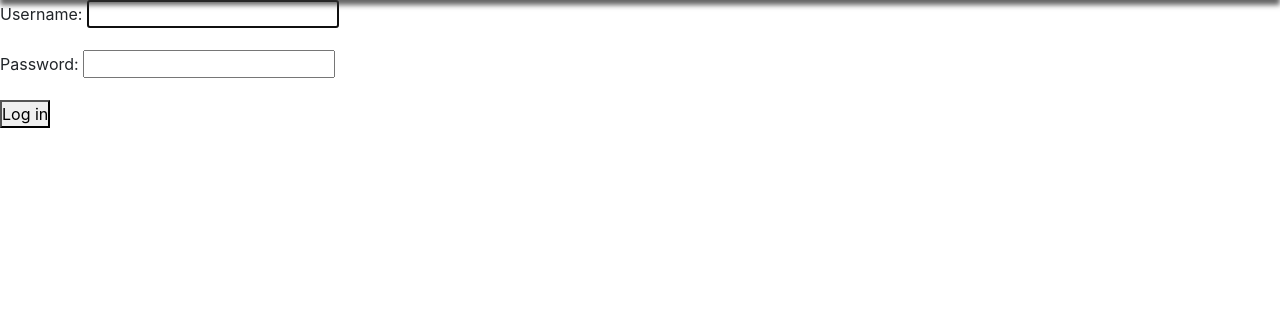
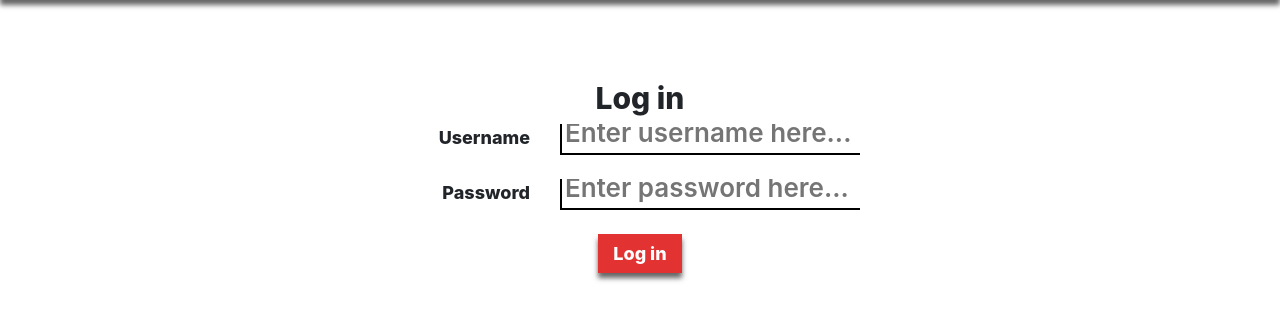
Before and after one commit to kirylzhautouski/GamesCatalog, a Django app: page /login/ in a window 1280 px wide. Shown: the part 62-383 px from the top of the page. Run offline with Django 3.2, Linux system fonts and the light colour scheme; some libraries are stand-ins or nearby versions.

Commit message:
Edit log in template styles

```diff
--- a/gamemuster/gamecatalog/forms.py
+++ b/gamemuster/gamecatalog/forms.py
@@ -1,5 +1,5 @@
 from django import forms
-from django.contrib.auth.forms import UserCreationForm
+from django.contrib.auth.forms import UserCreationForm, AuthenticationForm
 
 from .models import User
 
@@ -44,3 +44,16 @@ class SignUpForm(UserCreationForm):
                 attrs={'placeholder': 'Enter last name here...'}
             ),
         }
+
+
+class AuthFormWithPlaceholders(AuthenticationForm):
+    username = forms.CharField(
+        widget=forms.TextInput(attrs={'placeholder': 'Enter username here...'}
+                               )
+    )
+
+    password = forms.CharField(
+        widget=forms.PasswordInput(attrs=
+                                   {'placeholder': 'Enter password here...'}
+                                   )
+    )
--- a/gamemuster/gamecatalog/static/gamecatalog/sign_up_style.css
+++ b/gamemuster/gamecatalog/static/gamecatalog/auth_style.css
@@ -1,15 +1,54 @@
+.auth-header {
+    float: right;
+}
 
-h1.sign-up-name {
+li.auth-item {
+    display: inline-block;
+    padding-top: 5px;
+    margin-left: 8px;
+}
+
+.auth-greeting {
+    color: white;
+    font-size: 24px;
+    font-weight: 800;
+    margin: 0;
+}
+
+a.auth-button {
+    font-size: 24px;
+    font-weight: 800;
+    box-shadow: 0px 5px 5px 0px rgba(50, 50, 50, 0.75);
+    text-decoration: none;
+    padding-top: 3px;
+    padding-bottom: 3px;
+    padding-left: 5px;
+    padding-right: 5px;
+}
+
+a.white {
+    background-color: white;
+    color: #E23232;
+}
+
+p.auth-text {
+    color: white;
+    font-size: 18px;
+    font-weight: 800;
+}
+
+
+h1.auth-name {
     font-weight: 800;
     font-size: 30px;
 }
 
-form.sign-up-form {
+form.auth-form {
     text-align: center;
     margin-top: 80px;
 }
 
-button.sign-up-button {
+button.auth-button {
     box-shadow: 0px 5px 5px 0px rgba(50, 50, 50, 0.75);
     background-color: #E23232;
     color: white;
@@ -22,12 +61,12 @@ button.sign-up-button {
     font-size: 18px;
 }
 
-.sign-up-label {
+.auth-label {
     font-weight: 800;
     font-size: 18px;
 }
 
-.sign-up-input {
+.auth-input {
     width: 300px;
     border: none;
     border-bottom: 2px solid black;
--- a/gamemuster/gamecatalog/templates/gamecatalog/log_in.html
+++ b/gamemuster/gamecatalog/templates/gamecatalog/log_in.html
@@ -4,7 +4,7 @@
 
 {% block styles %}
 
-    <link rel="stylesheet" type="text/css" href="{% static 'gamecatalog/auth_header_style.css' %}">
+    <link rel="stylesheet" type="text/css" href="{% static 'gamecatalog/auth_style.css' %}">
 
 {% endblock styles %}
 
@@ -16,12 +16,34 @@
 
 {% block content %}
 
-    <form method="post" class="sign-up-form">
+     {% load widget_tweaks %}
+
+    <form method="post" class="auth-form">
         {% csrf_token %}
 
-        {{ form.as_p }}
+        <h1 class="auth-name">Log in</h1>
 
-        <button type="submit">Log in</button>
+        <div class="container">
+            {% for field in form %}
+
+                <div class="row">
+                    <div class="col-5 text-right auth-label">
+                        {{ field.label }}
+                    </div>
+
+                    <div class="col-7 text-left">
+                        {{ field|add_class:"auth-input" }}
+
+                        {{ field.errors }}
+                    </div>
+                </div>
+
+                <br>
+
+            {% endfor %}
+        </div>
+
+        <button type="submit" class="auth-button">Log in</button>
     </form>
 
 {% endblock content %}
--- a/gamemuster/gamecatalog/urls.py
+++ b/gamemuster/gamecatalog/urls.py
@@ -2,11 +2,14 @@ from django.urls import path
 from django.contrib.auth import views as auth_views
 
 from . import views
+from . import forms
+
 
 app_name = 'gamecatalog'
 urlpatterns = [
     path('signup/', views.SignUpView.as_view(), name='signup'),
     path('login/', auth_views.LoginView.as_view(
+        form_class=forms.AuthFormWithPlaceholders,
         template_name='gamecatalog/log_in.html'),
         name='login'),
     path('logout/', auth_views.LogoutView.as_view(), name='logout'),
```
Also changed, not shown: gamemuster/gamecatalog/static/gamecatalog/auth_header_style.css (deleted, +0 -38 lines), gamemuster/gamecatalog/templates/gamecatalog/sign_up.html (+6 -7 lines).
